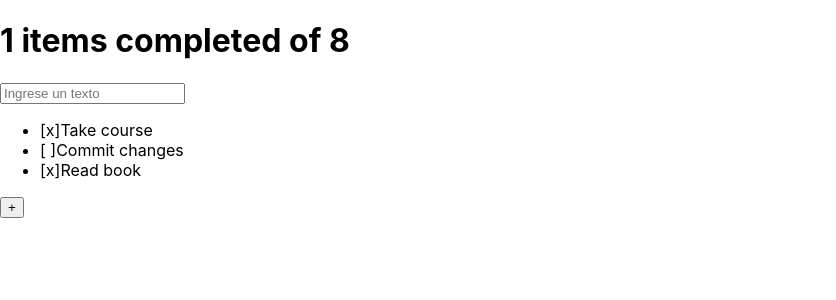
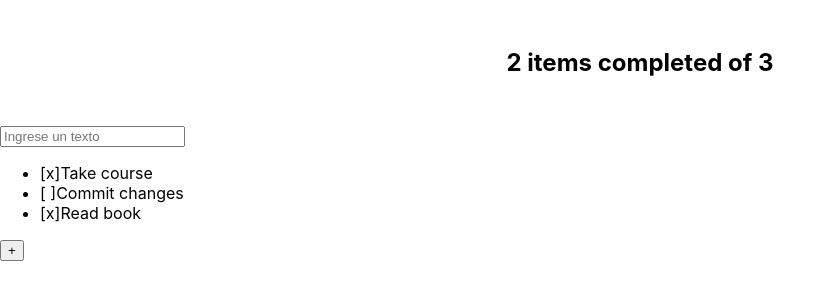
Before and after one commit to ArielAyala/to-do-list-react, a React (Create React App) app: page / in a window 1280 px wide. Shown: the top 300 px of the page, without its empty margins (0-836 px from the left). Built offline with nearby package versions, Linux system fonts and the light colour scheme.

Commit message:
Order components into folders

```diff
--- a/src/App.js
+++ b/src/App.js
@@ -1,11 +1,12 @@
 
 import React from 'react';
 import './App.css';
-import { TodoCounter } from './TodoCounter';
-import { TodoSearch } from './TodoSearch';
-import { TodoList } from './TodoList';
-import { TodoItem } from './TodoItem';
-import { CreateTotoButton } from './CreateTotoButton';
+import { TodoCounter } from './components/TodoCounter/TodoCounter';
+import { TodoSearch } from './components/TodoSearch/TodoSearch';
+import { TodoList } from './components/TodoList/TodoList';
+import { TodoItem } from './components/TodoItem/TodoItem';
+import { CreateTotoButton } from './components/CreateTodoButton/CreateTotoButton';
+
 
 
 const defaultItems = [
@@ -14,10 +15,12 @@ const defaultItems = [
   {text: 'Read book', completed: true},
 ];
 
+const completedItems = defaultItems.filter(item => item.completed);
+
 function App() {
   return (
     <React.Fragment>
-      <TodoCounter completed={1} total={8} />
+      <TodoCounter completed={completedItems.length} total={defaultItems.length} />
       <TodoSearch />
       <TodoList>
         {defaultItems.map((item,index)=>(
--- /dev/null
+++ b/src/components/TodoCounter/TodoCounter.css
@@ -0,0 +1,6 @@
+h1 {
+    font-size: 24px;
+    text-align: center;
+    margin: 0;
+    padding: 48px;
+}
--- a/src/TodoCounter.js
+++ b/src/components/TodoCounter/TodoCounter.js
@@ -1,4 +1,5 @@
 import React from 'react'
+import './TodoCounter.css'
 
 function TodoCounter({completed, total}) {
     return (
@@ -6,4 +7,6 @@ function TodoCounter({completed, total}) {
     )
 }
 
+
+
 export { TodoCounter };
```
Also changed, not shown: src/components/CreateTodoButton/CreateTotoButton.js (renamed from src/CreateTotoButton.js), src/components/TodoItem/TodoItem.js (renamed from src/TodoItem.js), src/components/TodoList/TodoList.js (renamed from src/TodoList.js), src/components/TodoSearch/TodoSearch.js (renamed from src/TodoSearch.js).
